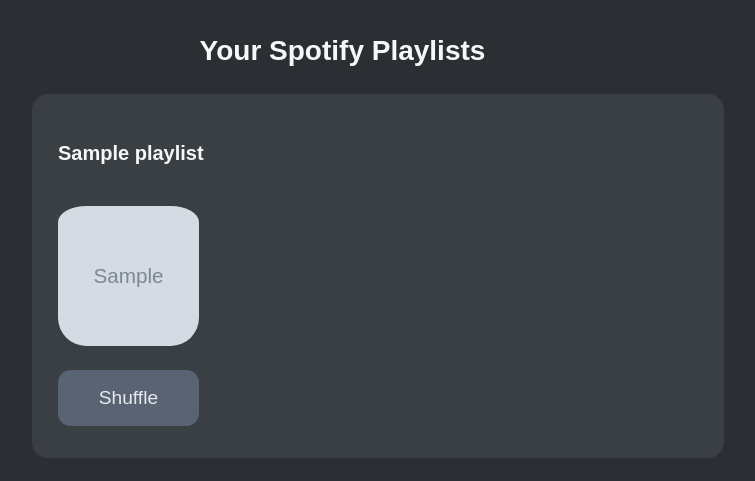
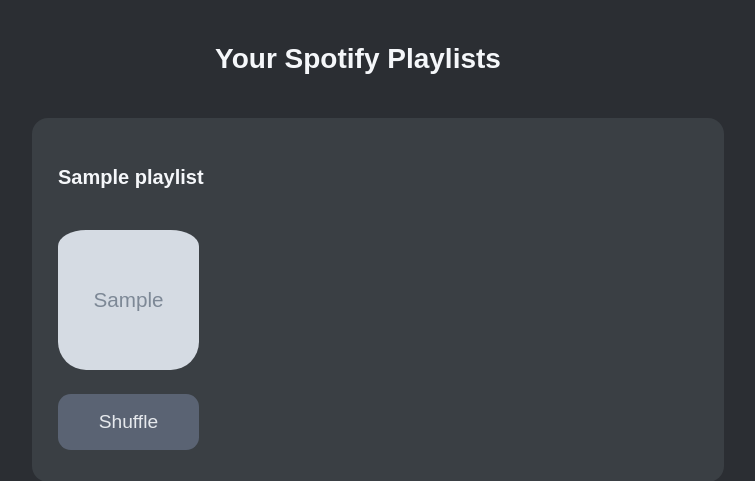
Before and after one commit to G-Chist/spotify_shuffler, a Flask app: template templates/playlists.html in a window 1280 px wide. Shown: the top 481 px of the page, without its empty margins (282-1037 px from the left). Run offline with Flask 3, Linux system fonts and the light colour scheme; the template is opened without the code that fills it: most values are stand-ins (such as "Sample title", 1, 10 or a date in 2020); grey boxes marked "Sample" are stand-in pictures.

Commit message:
Page h1 centered

```diff
--- a/static/style.css
+++ b/static/style.css
@@ -116,6 +116,12 @@ li {
     align-items: center; /* Vertical centering */
 }
 
+.title-container {
+    display: flex;
+    justify-content: center; /* Horizontal centering */
+    align-items: center; /* Vertical centering */
+}
+
 .content {
     text-align: left;         /* Aligns content to the left */
     padding-left: 2vw;        /* Space from the left border (2% of viewport width) */
--- a/templates/playlists.html
+++ b/templates/playlists.html
@@ -24,7 +24,7 @@
   {% endif %}
 {% endwith %}
 
-    <h1>Your Spotify Playlists</h1>  <!-- Title of the page -->
+    <div class="title-container"><h1>Your Spotify Playlists</h1></div>  <!-- Title of the page -->
 
     <ul>  <!-- Unordered list to display the playlists -->
         {% for playlist in playlists %}  <!-- Loop through each playlist passed from the Flask view -->
```
